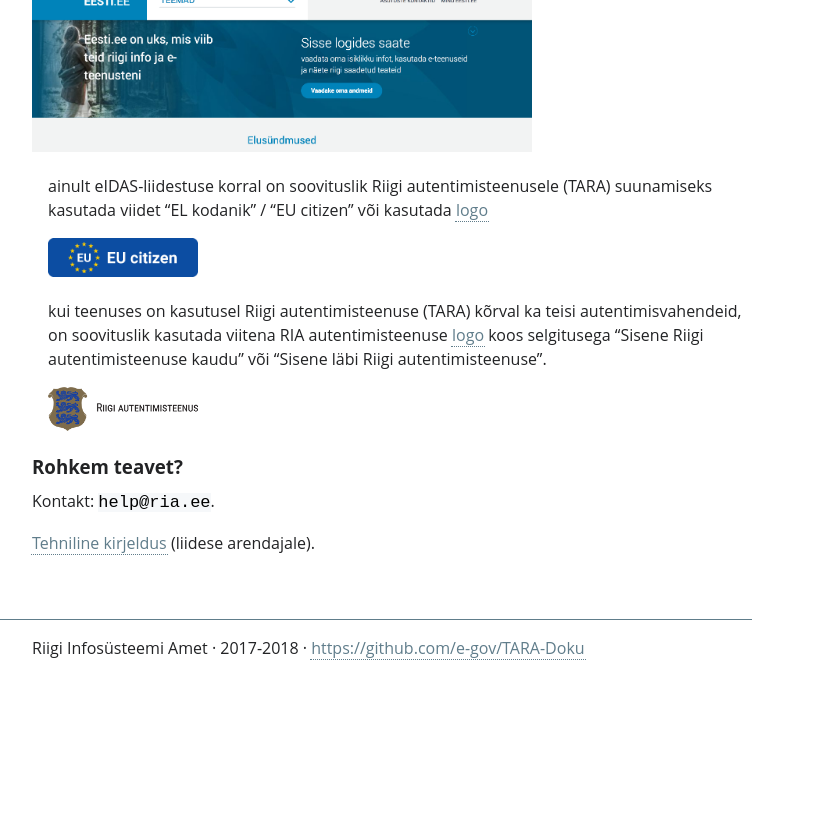
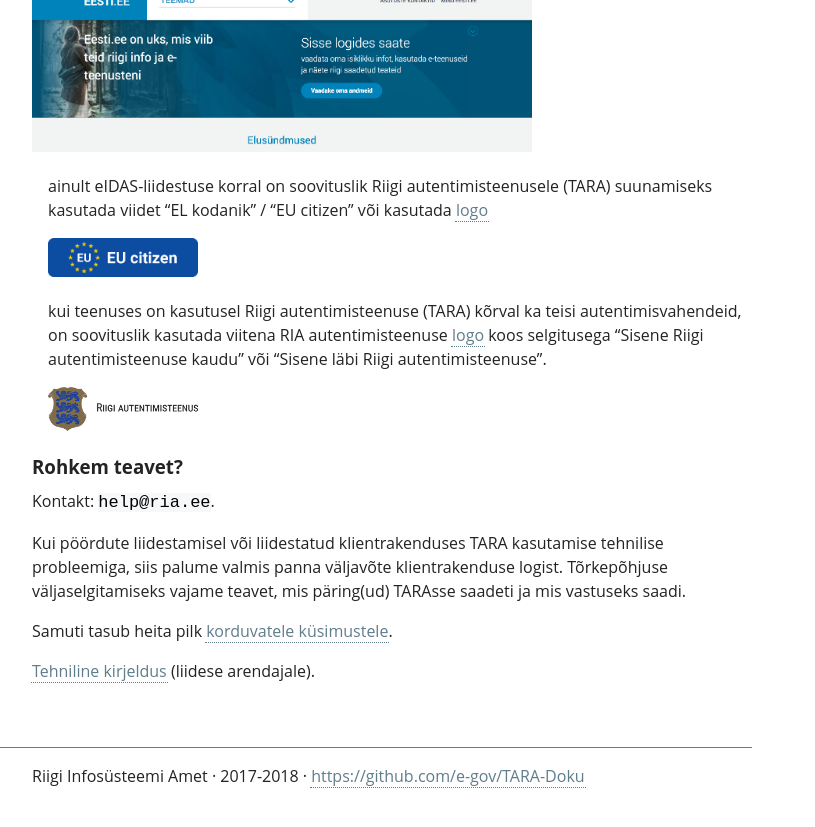
Before and after one commit to e-gov/TARA-Doku, a Jekyll site: the page built from Arikirjeldus.md, in a window 1280 px wide and 900 px high, scrolled down 2004 px. Shown: the top 827 px of the window, without its empty margins (0-815 px from the left). Built offline with Jekyll 4.4.1, drawn with Linux system fonts in a browser that asks for light colours; our own code applies the rules of GitHub Pages for plain Markdown files; before the commit the page ends 2776 px from its top, so only the background shows below that.

Commit message:
Lisatud viited FAQ-le.

```diff
--- a/Arikirjeldus.md
+++ b/Arikirjeldus.md
@@ -87,4 +87,8 @@ Teenus on toodangus avatud 2018. a märtsist.
 
 Kontakt: `help@ria.ee`.
 
+Kui pöördute liidestamisel või liidestatud klientrakenduses TARA kasutamise tehnilise probleemiga, siis palume valmis panna väljavõte klientrakenduse logist. Tõrkepõhjuse väljaselgitamiseks vajame teavet, mis päring(ud) TARAsse saadeti ja mis vastuseks saadi.
+
+Samuti tasub heita pilk [korduvatele küsimustele](FAQ).
+
 [Tehniline kirjeldus](TehnilineKirjeldus) (liidese arendajale).
```
Also changed, not shown: TehnilineKirjeldus.md (+2 -0 lines).
